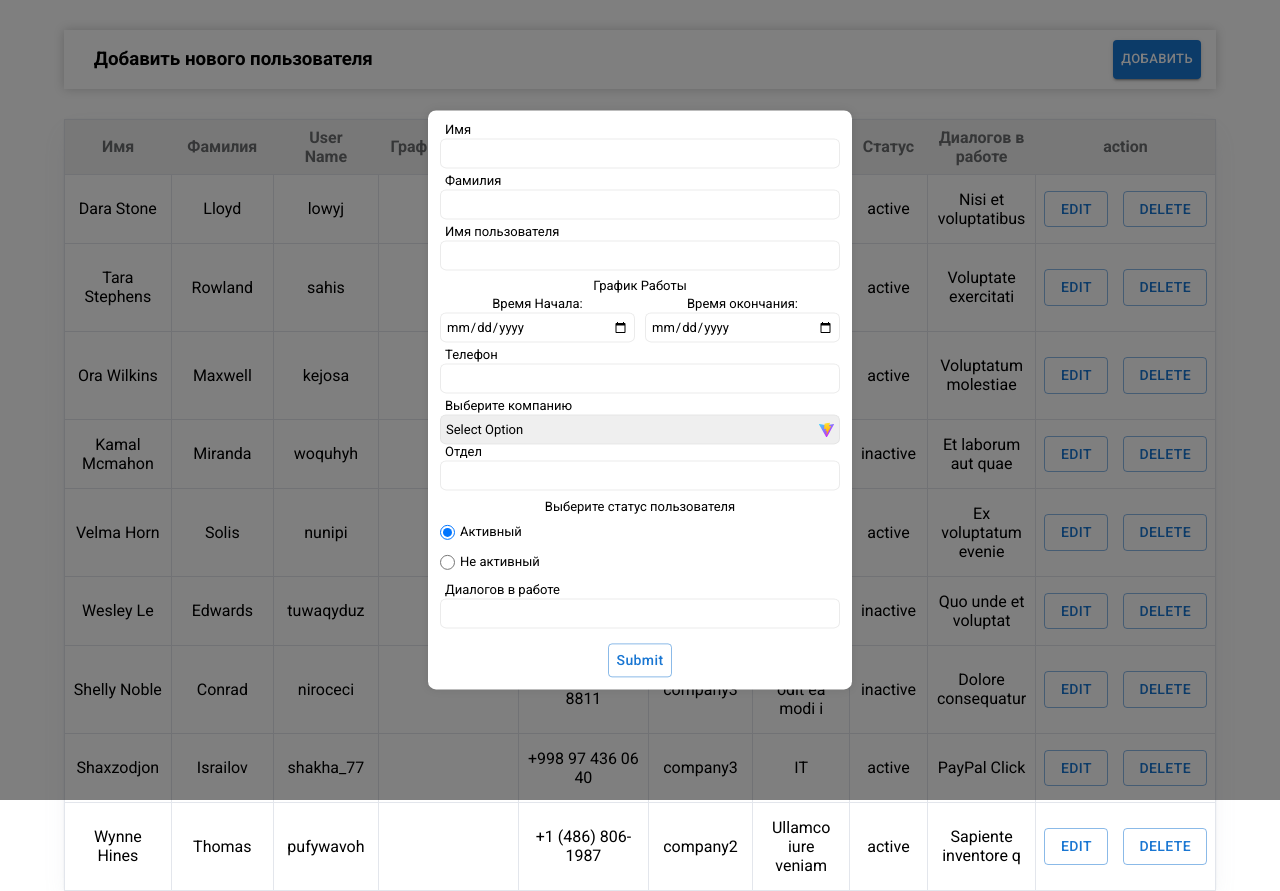
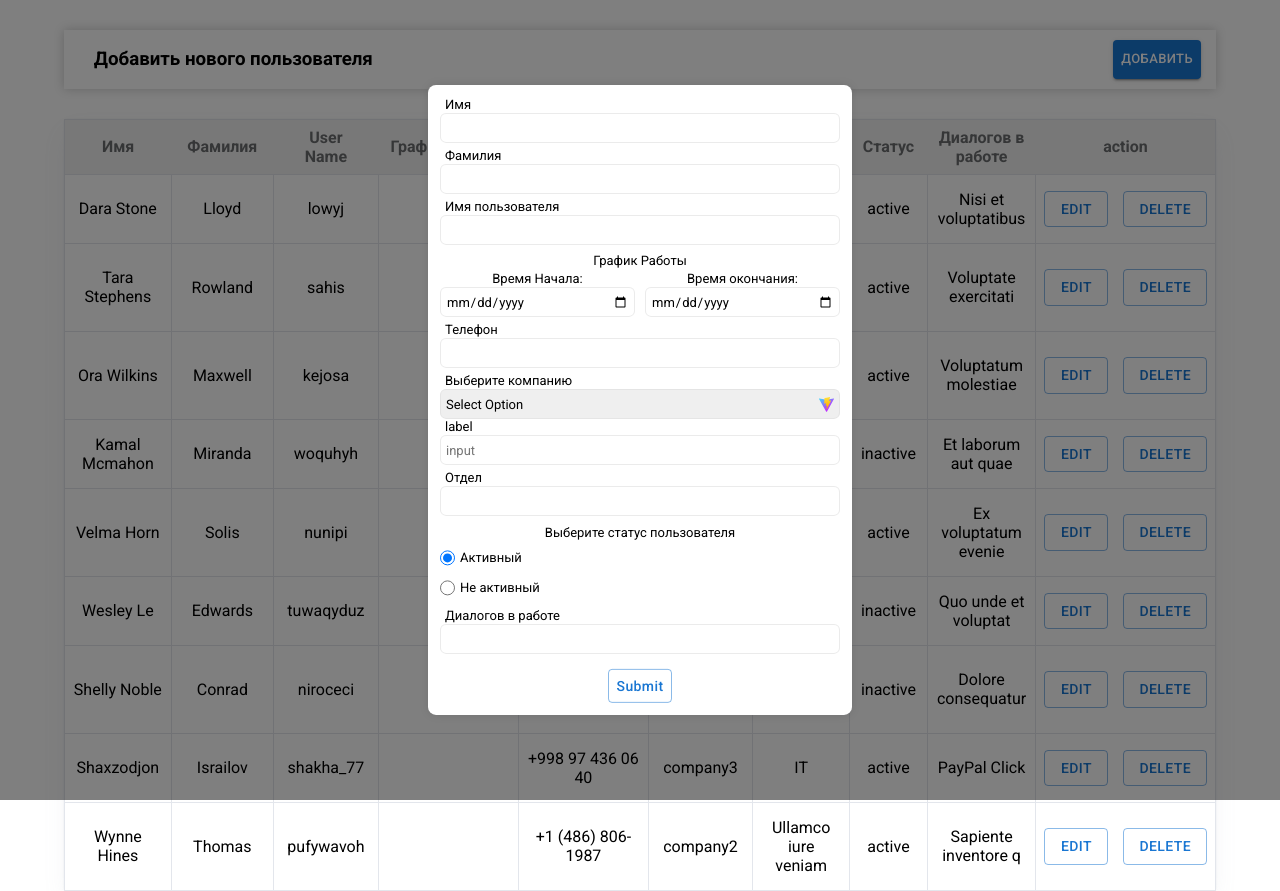
Before and after one commit to username-shakha/table, a React (Vite) app: page / in a window 1280 px wide. Both pictures are taken after a click on the button "ДОБАВИТЬ". Built offline with nearby package versions, Linux system fonts and the light colour scheme; data requests are answered from the project's data file.

Commit message:
create Autocomplete custom component

```diff
--- /dev/null
+++ b/src/components/Autocomplete/index.tsx
@@ -0,0 +1,19 @@
+import { useState } from 'react'
+
+function Autocomplete() {
+    const [inputValue, setInputValue] = useState('')
+    console.log(inputValue)
+    return (
+        <div className="autocomplete">
+            <label htmlFor="">label</label>
+            <input
+                type="text"
+                placeholder="input"
+                value={inputValue}
+                onChange={({ target }) => setInputValue(target.value)}
+            />
+        </div>
+    )
+}
+
+export default Autocomplete
--- /dev/null
+++ b/src/components/Autocomplete/style.sass
@@ -0,0 +1,2 @@
+.autocomplete
+    border: 1px solid #eee
--- a/src/components/Form/Form.tsx
+++ b/src/components/Form/Form.tsx
@@ -3,6 +3,7 @@ import { useUserManagement } from '@/hooks'
 import CustomButton from '../CustomButton/CustomButton'
 import { TUser_Query } from '@/types'
 import styles from './Form.module.css'
+import Autocomplete from '../Autocomplete'
 
 //props
 interface FormProps {
@@ -164,6 +165,8 @@ export default function Form({ initialData }: FormProps) {
                 {/* Добавьте другие компании по аналогии */}
             </select>
 
+            <Autocomplete />
+
             <label htmlFor="department">Отдел</label>
             <input type="text" id="department" value={department} onChange={handleDepartmentChange} required />
 
```
